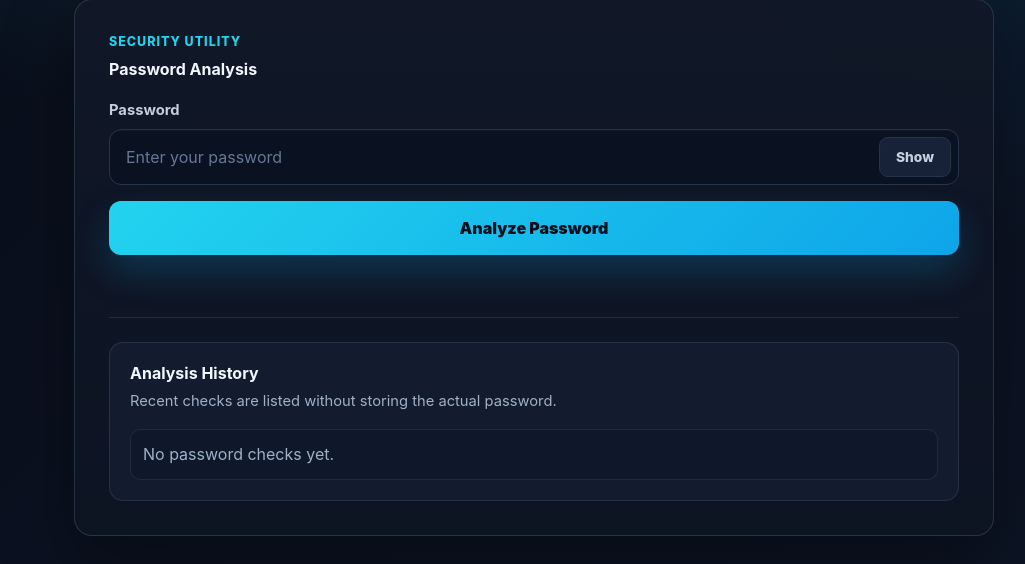
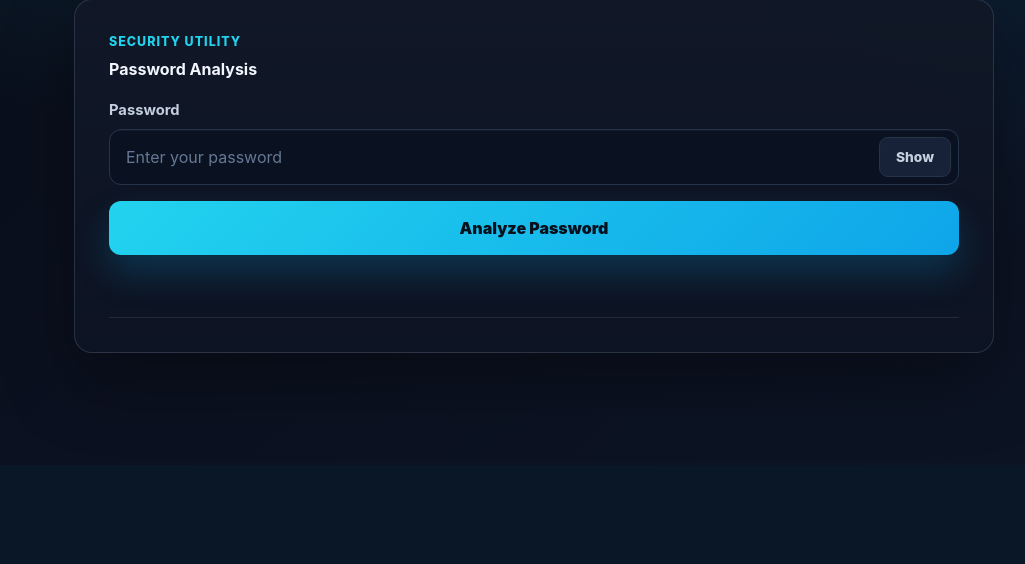
Before and after one commit to MShahzaibFarooq/password-strength-checker, a Flask app: page / in a window 1280 px wide. Shown: the part 335-899 px from the top of the page, without its empty margins (106-1131 px from the left). After the commit the page ends 727 px from the top, so only its background shows below. Run offline with Flask 3, Linux system fonts and the light colour scheme; data that the repository does not hold is empty.

Commit message:
Remove web analysis history

```diff
--- a/web-version/app.py
+++ b/web-version/app.py
@@ -1,6 +1,5 @@
 from __future__ import annotations
 
-from datetime import datetime, timezone
 import sys
 from pathlib import Path
 
@@ -14,27 +13,6 @@ from shared.password_logic import analyze_password  # noqa: E402
 
 
 app = Flask(__name__)
-ANALYSIS_HISTORY: list[dict] = []
-MAX_HISTORY_ITEMS = 50
-
-
-def save_analysis_history(password: str, result: dict) -> None:
-    checks = result["checks"]
-    ANALYSIS_HISTORY.insert(
-        0,
-        {
-            "id": len(ANALYSIS_HISTORY) + 1,
-            "analyzed_at": datetime.now(timezone.utc).isoformat(timespec="seconds"),
-            "password_length": len(password),
-            "strength": result["strength"],
-            "score": result["score"],
-            "common_password": checks["common_password"],
-            "breached_password": checks["breached_password"],
-            "breach_count": result["breach_count"],
-            "breach_check_available": result["breach_check_available"],
-        },
-    )
-    del ANALYSIS_HISTORY[MAX_HISTORY_ITEMS:]
 
 
 @app.route("/")
@@ -50,14 +28,7 @@ def check_password_api():
     if not isinstance(password, str):
         return jsonify({"error": "Password must be provided as text."}), 400
 
-    result = analyze_password(password)
-    save_analysis_history(password, result)
-    return jsonify(result)
-
-
-@app.route("/api/history", methods=["GET"])
-def analysis_history_api():
-    return jsonify({"history": ANALYSIS_HISTORY})
+    return jsonify(analyze_password(password))
 
 
 if __name__ == "__main__":
--- a/web-version/static/css/style.css
+++ b/web-version/static/css/style.css
@@ -229,8 +229,7 @@ input::placeholder {
 }
 
 .error-state,
-.results,
-.history-panel {
+.results {
     margin-top: 24px;
 }
 
@@ -300,8 +299,7 @@ input::placeholder {
 .score-label,
 .detail-copy,
 .panel-heading p,
-.feedback p,
-.history-empty {
+.feedback p {
     color: var(--muted);
     line-height: 1.55;
 }
@@ -449,42 +447,6 @@ input::placeholder {
     border-radius: 10px;
 }
 
-.history-empty {
-    padding: 12px;
-    background: rgba(15, 23, 42, 0.62);
-    border: 1px solid rgba(148, 163, 184, 0.12);
-    border-radius: 10px;
-}
-
-.history-table-wrap {
-    overflow-x: auto;
-}
-
-.history-table {
-    width: 100%;
-    border-collapse: collapse;
-    min-width: 620px;
-}
-
-.history-table th,
-.history-table td {
-    padding: 12px;
-    border-bottom: 1px solid rgba(148, 163, 184, 0.14);
-    text-align: left;
-    font-size: 0.9rem;
-}
-
-.history-table th {
-    color: var(--accent);
-    font-size: 0.76rem;
-    letter-spacing: 0.06em;
-    text-transform: uppercase;
-}
-
-.history-table td {
-    color: var(--muted-strong);
-}
-
 .strength-weak {
     color: var(--fail);
 }
--- a/web-version/static/js/script.js
+++ b/web-version/static/js/script.js
@@ -16,9 +16,6 @@ const commonStatus = document.querySelector("#common-status");
 const commonDetail = document.querySelector("#common-detail");
 const overallExplanation = document.querySelector("#overall-explanation");
 const feedback = document.querySelector("#feedback");
-const historyEmpty = document.querySelector("#history-empty");
-const historyTable = document.querySelector("#history-table");
-const historyList = document.querySelector("#history-list");
 
 const checkElements = {
     minimum_length: document.querySelector("#check-minimum-length"),
@@ -136,56 +133,6 @@ function showError(message) {
     errorCopy.textContent = message || "Please try again.";
 }
 
-function formatHistoryTime(value) {
-    const date = new Date(value);
-    if (Number.isNaN(date.getTime())) {
-        return "Unknown";
-    }
-    return date.toLocaleString();
-}
-
-function renderHistory(history) {
-    historyList.innerHTML = "";
-    historyEmpty.hidden = history.length > 0;
-    historyTable.hidden = history.length === 0;
-
-    history.forEach((item) => {
-        const row = document.createElement("tr");
-
-        const breachLabel = !item.breach_check_available
-            ? "UNAVAILABLE"
-            : item.breached_password
-                ? `FOUND (${Number(item.breach_count).toLocaleString()})`
-                : "NOT FOUND";
-
-        [
-            formatHistoryTime(item.analyzed_at),
-            `${item.password_length} chars`,
-            item.strength,
-            item.common_password ? "YES" : "NO",
-            breachLabel,
-        ].forEach((value) => {
-            const cell = document.createElement("td");
-            cell.textContent = value;
-            row.appendChild(cell);
-        });
-
-        historyList.appendChild(row);
-    });
-}
-
-async function loadHistory() {
-    try {
-        const response = await fetch("/api/history");
-        const data = await response.json();
-        if (response.ok && Array.isArray(data.history)) {
-            renderHistory(data.history);
-        }
-    } catch (error) {
-        historyEmpty.textContent = "History unavailable.";
-    }
-}
-
 form.addEventListener("submit", async (event) => {
     event.preventDefault();
 
@@ -219,7 +166,6 @@ form.addEventListener("submit", async (event) => {
         }
 
         updateResults(data);
-        await loadHistory();
         statusMessage.textContent = "Analysis complete.";
     } catch (error) {
         showError(error.message);
@@ -228,5 +174,3 @@ form.addEventListener("submit", async (event) => {
         setLoading(false);
     }
 });
-
-loadHistory();
--- a/web-version/templates/index.html
+++ b/web-version/templates/index.html
@@ -129,28 +129,6 @@
                     <div id="feedback" class="feedback"></div>
                 </section>
             </section>
-
-            <section class="analysis-panel history-panel" aria-label="Analysis history">
-                <div class="panel-heading">
-                    <h2>Analysis History</h2>
-                    <p>Recent checks are listed without storing the actual password.</p>
-                </div>
-                <div id="history-empty" class="history-empty">No password checks yet.</div>
-                <div class="history-table-wrap">
-                    <table id="history-table" class="history-table" hidden>
-                        <thead>
-                            <tr>
-                                <th>Time</th>
-                                <th>Length</th>
-                                <th>Strength</th>
-                                <th>Common</th>
-                                <th>Breach</th>
-                            </tr>
-                        </thead>
-                        <tbody id="history-list"></tbody>
-                    </table>
-                </div>
-            </section>
         </main>
     </div>
 
```
Also changed, not shown: tests/test_password_checker.py (+0 -5 lines).
